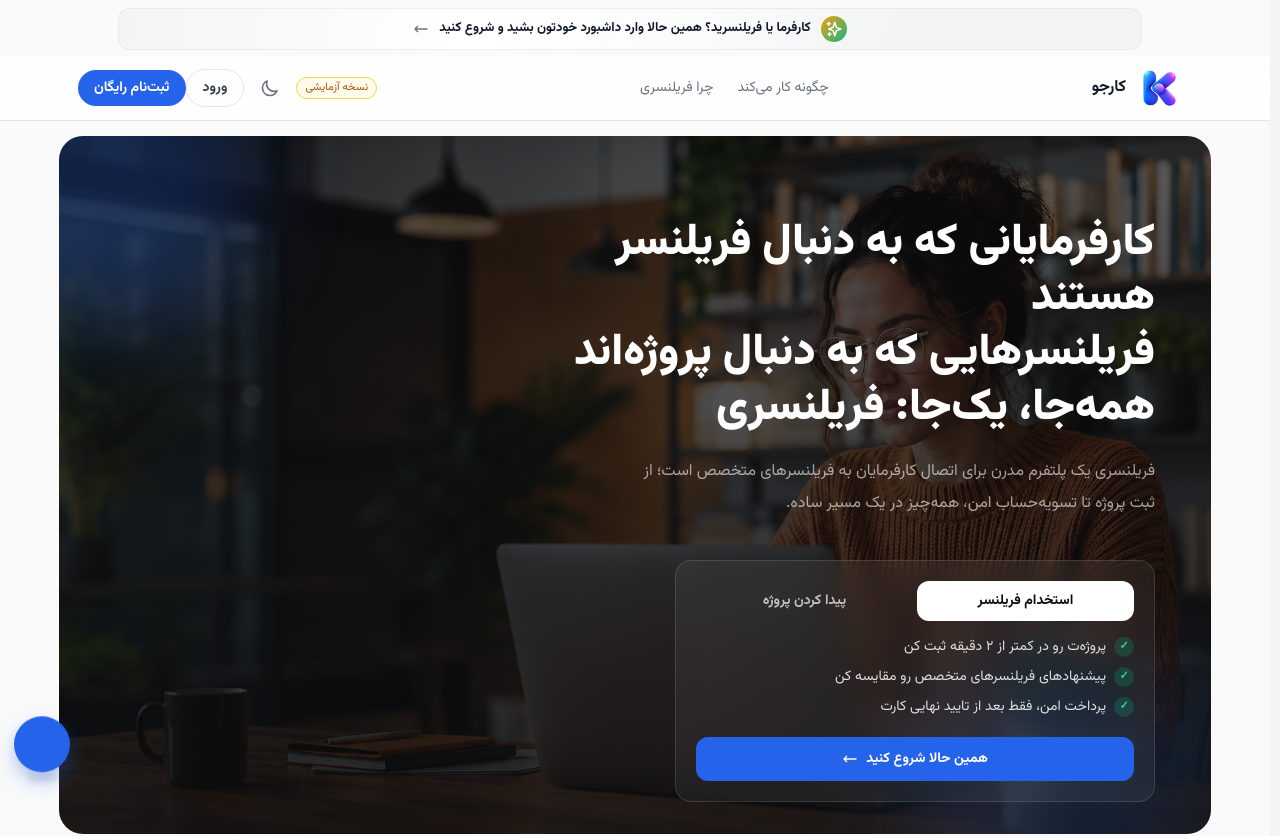
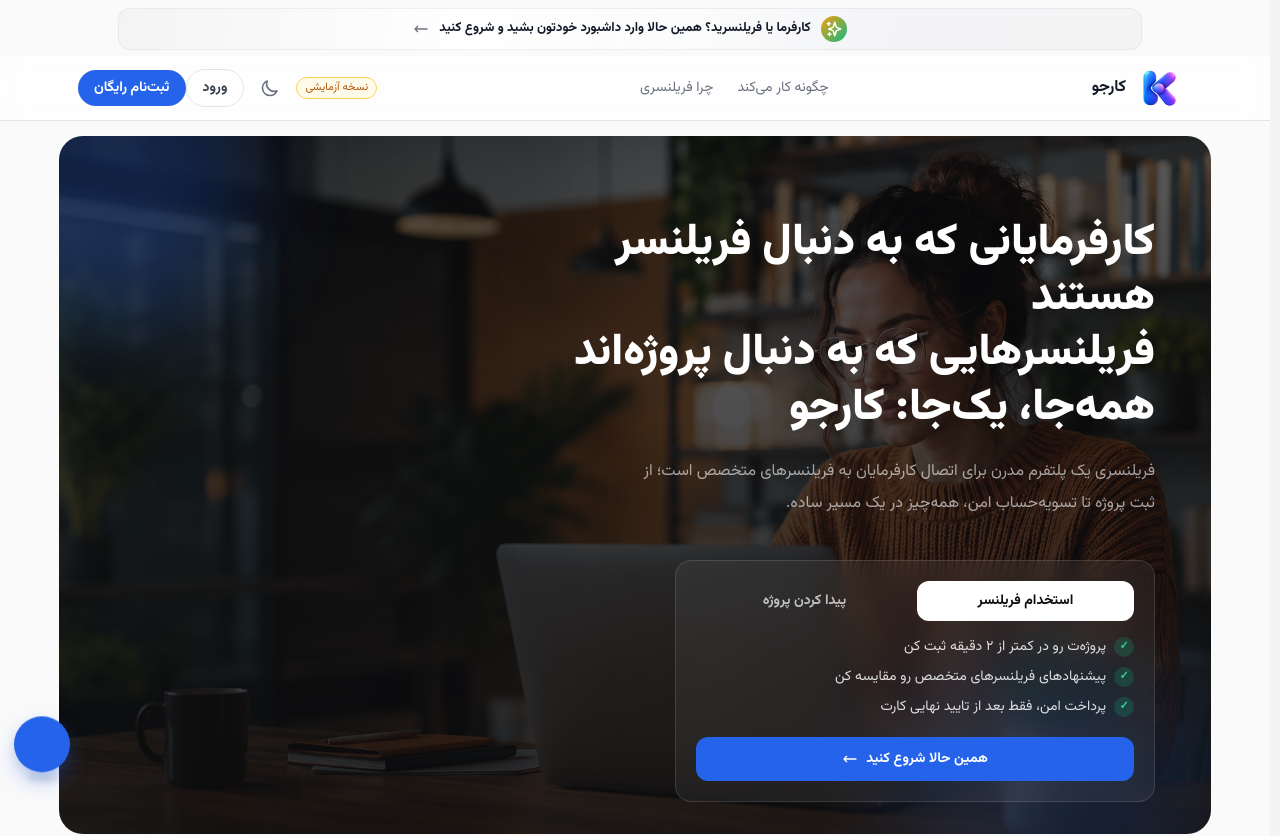
Before and after one commit to alifarashiani1276/freelance-frontend, a React (Vite) app: page / in a window 1280 px wide. Shown: the top 836 px of the page. Built offline with nearby package versions, Linux system fonts and the light colour scheme; no server answers; some icons are missing.

Commit message:
update page title and favicon to Karjoo branding

```diff
--- a/index.html
+++ b/index.html
@@ -2,9 +2,9 @@
 <html lang="fa" dir="rtl" >
   <head>
     <meta charset="UTF-8" />
-    <link rel="icon" type="image/svg+xml" href="/vite.svg" />
+    <link rel="icon" type="image/png" href="/images/logo2.png" />
     <meta name="viewport" content="width=device-width, initial-scale=1.0" />
-    <title>Freelancering App</title>
+    <title>کارجو</title>
   </head>
   <body>
     <div id="root"></div>
--- a/src/pages/Home.jsx
+++ b/src/pages/Home.jsx
@@ -201,7 +201,7 @@
               <br />
               فریلنسرهایی که به دنبال پروژه‌اند
               <br />
-              همه‌جا، یک‌جا: فریلنسری
+              همه‌جا، یک‌جا: کارجو
             </h1>
 
             <p className="home-hero__description">
```
